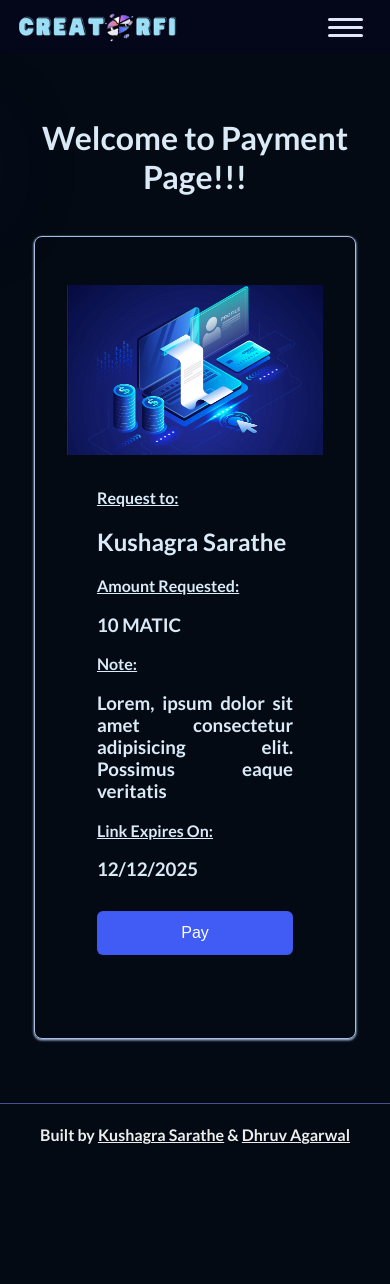
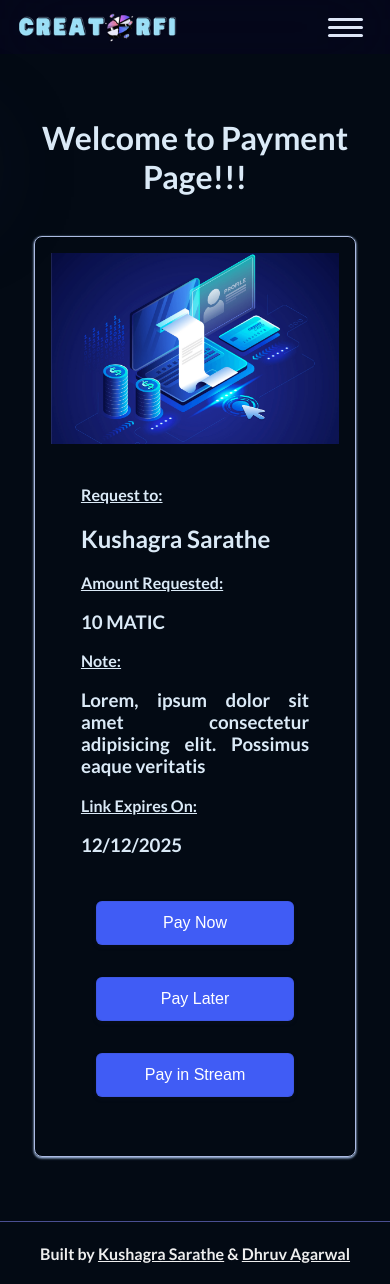
Before and after one commit to Dhruv-2003/0xfi, a Next.js app in the folder frontend/: page /pay in a window 390 px wide. Before the commit the page ends 1166 px from the top, so only its background shows below. Built offline with nearby package versions, Linux system fonts and the light colour scheme; what wagmi would draw is missing.

Commit message:
buttons added to pay page

```diff
--- a/frontend/pages/pay.jsx
+++ b/frontend/pages/pay.jsx
@@ -43,11 +43,25 @@ export default function Pay(props) {
             12/12/2025
             {props.expiry}
           </h3>
-          <div className={styles.button}>
-            <Button
-              title={"Pay "}
-              //   click={function here}
-            />
+          <div className={styles.buttons}>
+            <div className={styles.button}>
+              <Button
+                title={"Pay Now"}
+                //   click={function here}
+              />
+            </div>
+            <div className={styles.button}>
+              <Button
+                title={"Pay Later"}
+                //   click={function here}
+              />
+            </div>
+            <div className={styles.button}>
+              <Button
+                title={"Pay in Stream"}
+                //   click={function here}
+              />
+            </div>
           </div>
         </div>
       </div>
--- a/frontend/src/css/Component.module.css
+++ b/frontend/src/css/Component.module.css
@@ -10,7 +10,10 @@
   border: 1px solid #adbce3;
   border-radius: 8px;
   background-color: #dee6f7;
+  background-color: inherit;
   color: #16191c;
+  color: #dbeaf7;
+
   box-shadow: #7a90b7 0px 1px 3px 0px, #b3cbe5 0px 1px 2px 0px;
 }
 
--- a/frontend/styles/Home.module.css
+++ b/frontend/styles/Home.module.css
@@ -77,7 +77,8 @@
   box-shadow: #7a90b7 0px 1px 3px 0px, #b3cbe5 0px 1px 2px 0px;
 }
 
-.pay h1, .pay h4 {
+.pay h1,
+.pay h4 {
   margin: 0;
 }
 
@@ -87,8 +88,17 @@
 
 .button {
   /* width: 50%; */
-  margin: 15px auto;
+  margin: 15px;
   margin-bottom: 5px;
+  width: 25%;
+}
+
+.buttons {
+  display: flex;
+  justify-content: space-evenly;
+  flex-wrap: wrap;
+  align-items: center;
+  /* width: 100%; */
 }
 
 .banner {
@@ -96,7 +106,15 @@
 }
 
 @media screen and (max-width: 768px) {
-  .main {
+  .button {
+    width: 100%;
   }
 
+  .pay {
+    padding: 1rem;
+  }
+
+  .pay_content {
+    padding: 0.5rem 0;
+  }
 }
```
